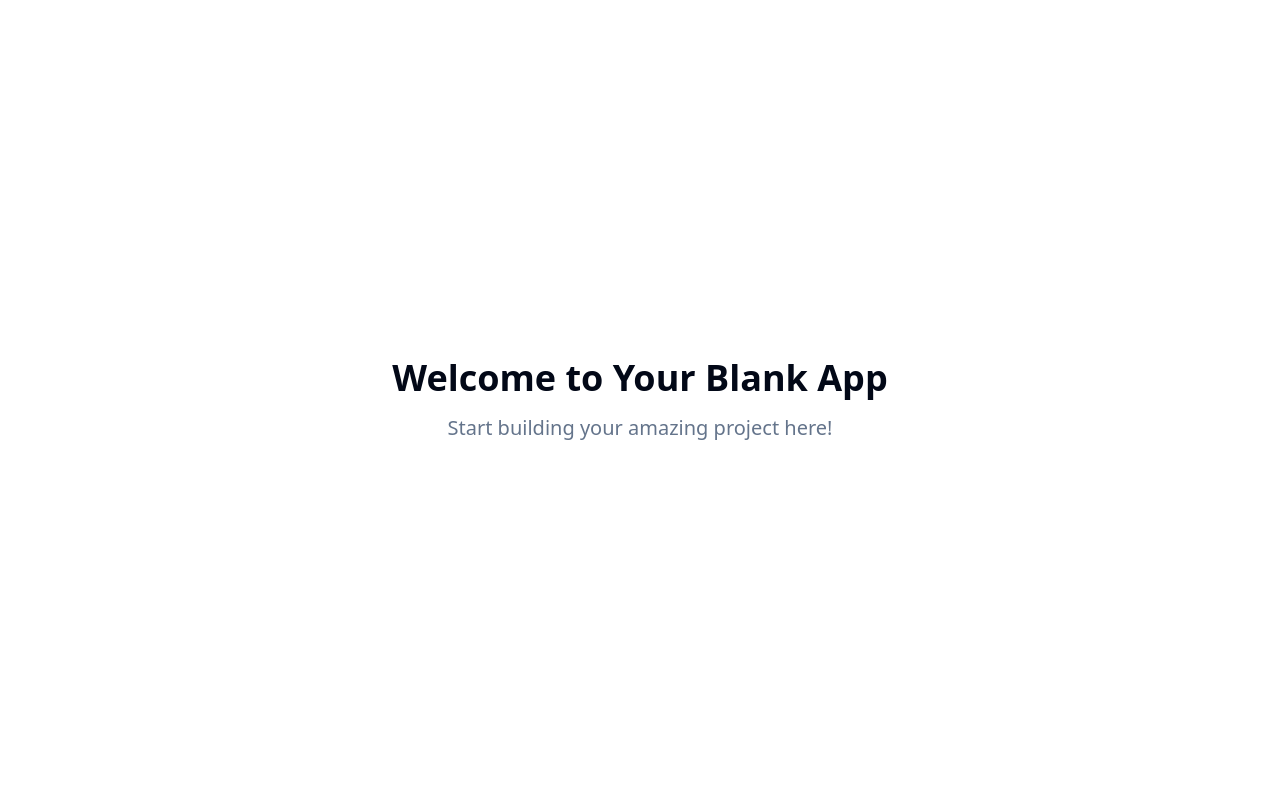
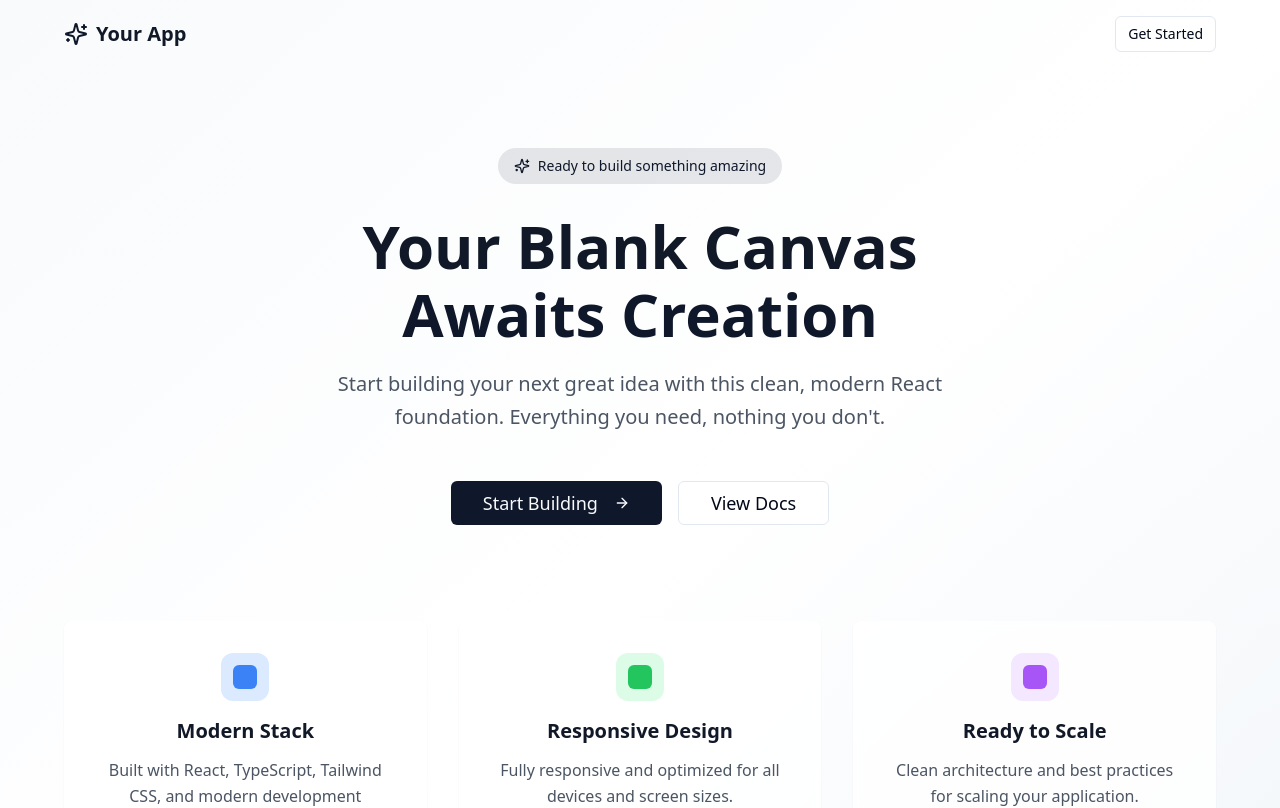
Before and after one commit to bnannier/ai-website-summarizer, a React (Vite) app: page / in a window 1280 px wide. Shown: the top 808 px of the page. Built offline with nearby package versions, Linux system fonts and the light colour scheme.

Commit message:
Create blank React site
Initialize a basic React application.

```diff
--- a/index.html
+++ b/index.html
@@ -1,14 +1,15 @@
+
 <!DOCTYPE html>
 <html lang="en">
   <head>
     <meta charset="UTF-8" />
     <meta name="viewport" content="width=device-width, initial-scale=1.0" />
-    <title>simple-react-blank</title>
-    <meta name="description" content="Lovable Generated Project" />
+    <title>Your Blank React Site</title>
+    <meta name="description" content="A beautiful blank React site ready for your next project" />
     <meta name="author" content="Lovable" />
 
-    <meta property="og:title" content="simple-react-blank" />
-    <meta property="og:description" content="Lovable Generated Project" />
+    <meta property="og:title" content="Your Blank React Site" />
+    <meta property="og:description" content="A beautiful blank React site ready for your next project" />
     <meta property="og:type" content="website" />
     <meta property="og:image" content="https://lovable.dev/opengraph-image-p98pqg.png" />
 
--- a/src/index.css
+++ b/src/index.css
@@ -1,3 +1,4 @@
+
 @tailwind base;
 @tailwind components;
 @tailwind utilities;
@@ -103,3 +104,42 @@ All colors MUST be HSL.
     @apply bg-background text-foreground;
   }
 }
+
+/* Custom animations for the blank site */
+@layer utilities {
+  .animate-fade-in {
+    animation: fadeIn 0.6s ease-out forwards;
+  }
+
+  .animate-fade-in-up {
+    animation: fadeInUp 0.8s ease-out forwards;
+  }
+
+  .delay-100 {
+    animation-delay: 0.1s;
+  }
+
+  .delay-200 {
+    animation-delay: 0.2s;
+  }
+}
+
+@keyframes fadeIn {
+  from {
+    opacity: 0;
+  }
+  to {
+    opacity: 1;
+  }
+}
+
+@keyframes fadeInUp {
+  from {
+    opacity: 0;
+    transform: translateY(20px);
+  }
+  to {
+    opacity: 1;
+    transform: translateY(0);
+  }
+}
--- a/src/pages/Index.tsx
+++ b/src/pages/Index.tsx
@@ -1,12 +1,101 @@
-// Update this page (the content is just a fallback if you fail to update the page)
+
+import { ArrowRight, Sparkles } from "lucide-react";
+import { Button } from "@/components/ui/button";
+import { Card, CardContent } from "@/components/ui/card";
 
 const Index = () => {
   return (
-    <div className="min-h-screen flex items-center justify-center bg-background">
-      <div className="text-center">
-        <h1 className="text-4xl font-bold mb-4">Welcome to Your Blank App</h1>
-        <p className="text-xl text-muted-foreground">Start building your amazing project here!</p>
-      </div>
+    <div className="min-h-screen bg-gradient-to-br from-slate-50 via-white to-slate-100">
+      {/* Navigation */}
+      <nav className="px-6 py-4">
+        <div className="max-w-6xl mx-auto flex justify-between items-center">
+          <div className="flex items-center space-x-2">
+            <Sparkles className="h-6 w-6 text-primary" />
+            <span className="text-xl font-semibold text-gray-900">Your App</span>
+          </div>
+          <Button variant="outline" size="sm">
+            Get Started
+          </Button>
+        </div>
+      </nav>
+
+      {/* Hero Section */}
+      <main className="px-6 py-20">
+        <div className="max-w-4xl mx-auto text-center">
+          <div className="inline-flex items-center px-4 py-2 rounded-full bg-primary/10 text-primary text-sm font-medium mb-8 animate-fade-in">
+            <Sparkles className="h-4 w-4 mr-2" />
+            Ready to build something amazing
+          </div>
+
+          <h1 className="text-4xl md:text-6xl font-bold text-gray-900 mb-6 animate-fade-in-up">
+            Your Blank Canvas
+            <span className="block text-primary mt-2">Awaits Creation</span>
+          </h1>
+
+          <p className="text-xl text-gray-600 mb-12 max-w-2xl mx-auto leading-relaxed animate-fade-in-up delay-100">
+            Start building your next great idea with this clean, modern React foundation.
+            Everything you need, nothing you don't.
+          </p>
+
+          <div className="flex flex-col sm:flex-row gap-4 justify-center items-center animate-fade-in-up delay-200">
+            <Button size="lg" className="px-8 py-3 text-lg group">
+              Start Building
+              <ArrowRight className="ml-2 h-5 w-5 group-hover:translate-x-1 transition-transform" />
+            </Button>
+            <Button variant="outline" size="lg" className="px-8 py-3 text-lg">
+              View Docs
+            </Button>
+          </div>
+        </div>
+
+        {/* Feature Cards */}
+        <div className="max-w-6xl mx-auto mt-24 grid md:grid-cols-3 gap-8">
+          <Card className="group hover:shadow-lg transition-all duration-300 border-0 shadow-sm bg-white/80 backdrop-blur-sm">
+            <CardContent className="p-8 text-center">
+              <div className="w-12 h-12 bg-blue-100 rounded-xl flex items-center justify-center mx-auto mb-4 group-hover:bg-blue-200 transition-colors">
+                <div className="w-6 h-6 bg-blue-500 rounded-md"></div>
+              </div>
+              <h3 className="text-xl font-semibold text-gray-900 mb-3">Modern Stack</h3>
+              <p className="text-gray-600 leading-relaxed">
+                Built with React, TypeScript, Tailwind CSS, and modern development practices.
+              </p>
+            </CardContent>
+          </Card>
+
+          <Card className="group hover:shadow-lg transition-all duration-300 border-0 shadow-sm bg-white/80 backdrop-blur-sm">
+            <CardContent className="p-8 text-center">
+              <div className="w-12 h-12 bg-green-100 rounded-xl flex items-center justify-center mx-auto mb-4 group-hover:bg-green-200 transition-colors">
+                <div className="w-6 h-6 bg-green-500 rounded-md"></div>
+              </div>
+              <h3 className="text-xl font-semibold text-gray-900 mb-3">Responsive Design</h3>
+              <p className="text-gray-600 leading-relaxed">
+                Fully responsive and optimized for all devices and screen sizes.
+              </p>
+            </CardContent>
+          </Card>
+
+          <Card className="group hover:shadow-lg transition-all duration-300 border-0 shadow-sm bg-white/80 backdrop-blur-sm">
+            <CardContent className="p-8 text-center">
+              <div className="w-12 h-12 bg-purple-100 rounded-xl flex items-center justify-center mx-auto mb-4 group-hover:bg-purple-200 transition-colors">
+                <div className="w-6 h-6 bg-purple-500 rounded-md"></div>
+              </div>
+              <h3 className="text-xl font-semibold text-gray-900 mb-3">Ready to Scale</h3>
+              <p className="text-gray-600 leading-relaxed">
+                Clean architecture and best practices for scaling your application.
+              </p>
+            </CardContent>
+          </Card>
+        </div>
+      </main>
+
+      {/* Footer */}
+      <footer className="px-6 py-8 mt-24 border-t border-gray-200 bg-white/50">
+        <div className="max-w-6xl mx-auto text-center">
+          <p className="text-gray-600">
+            Built with ❤️ using React, TypeScript, and Tailwind CSS
+          </p>
+        </div>
+      </footer>
     </div>
   );
 };
```
